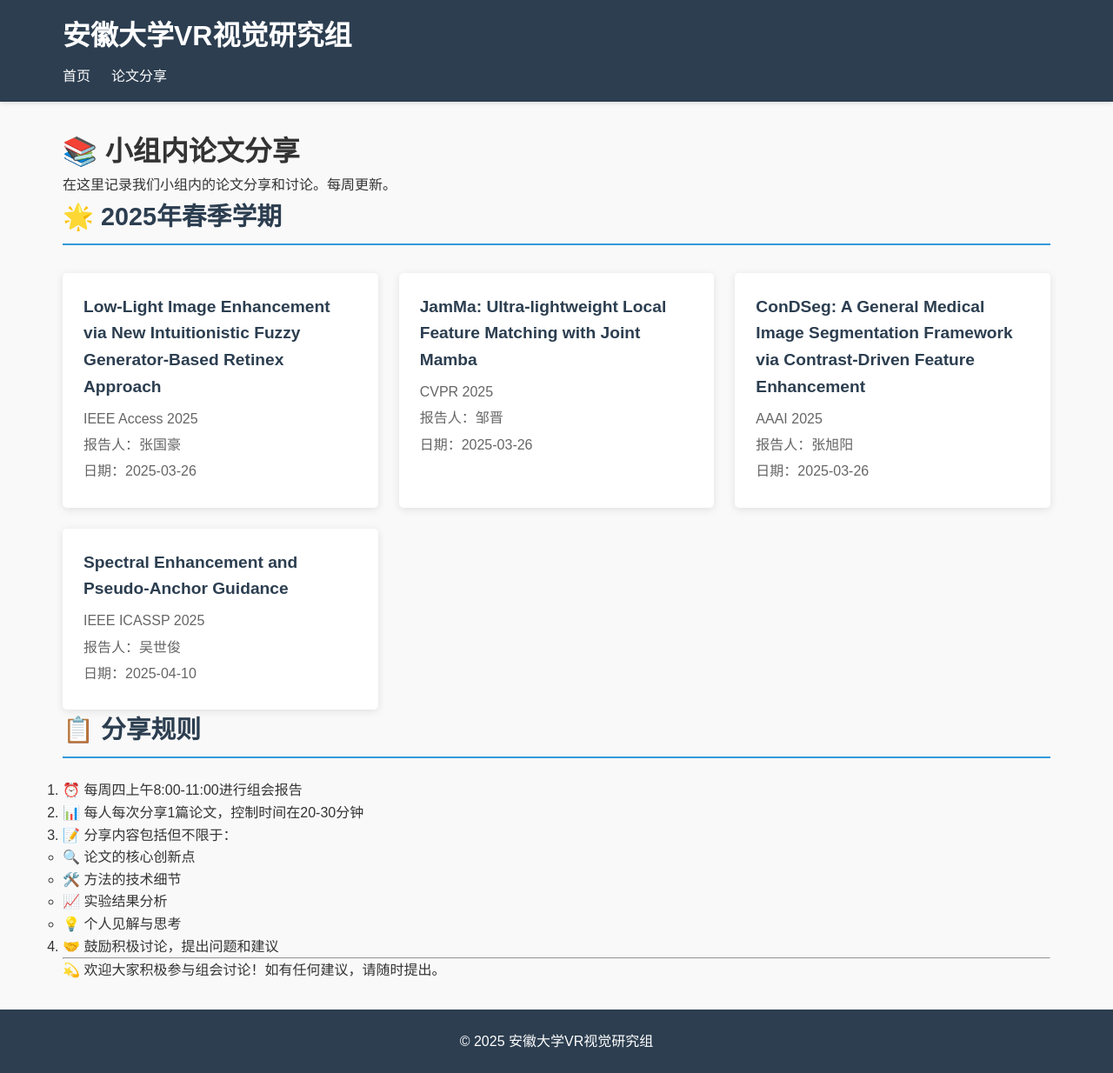
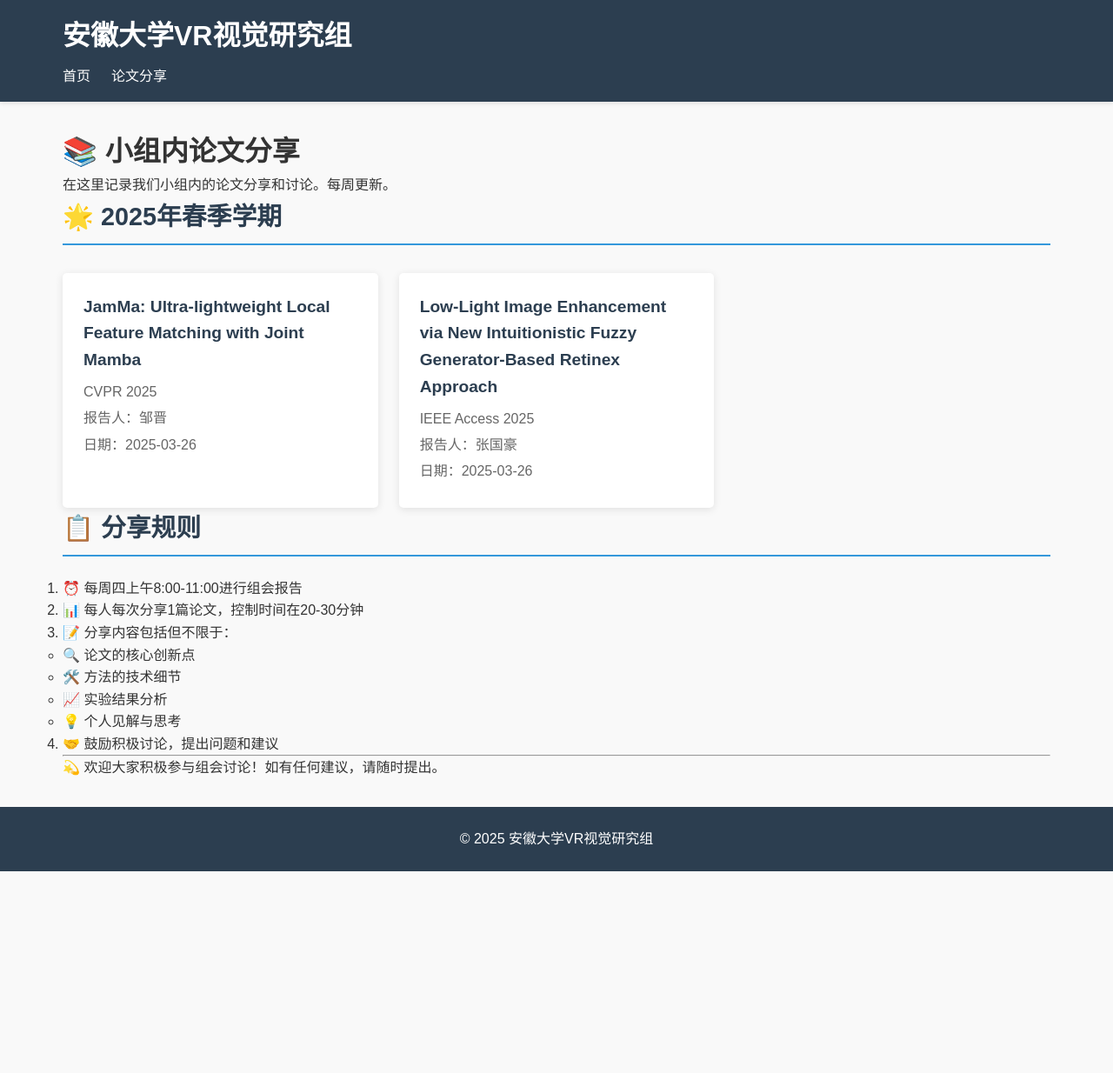
Before and after one commit to shixuan7/ahu-test, a Jekyll site: the page built from index.md, in a window 1280 px wide. Shown: the whole page at 87% size. Built offline with Jekyll 4.4.1, drawn with Linux system fonts in a browser that asks for light colours; after the commit the page ends 1002 px from its top, so only the background shows below that.

Commit message:
feat init project

```diff
--- a/_config.yml
+++ b/_config.yml
@@ -6,26 +6,28 @@ theme: minima
 
 # Jekyll 配置
 markdown: kramdown
-permalink: pretty
+permalink: /:year/:month/:day/:title/
 exclude:
   - Gemfile
   - Gemfile.lock
   - node_modules
   - vendor
 
-# 集合设置
-collections:
-  papers:
-    output: true
-    permalink: /papers/:path/
+# 论文页面配置
+paginate: 10
+paginate_path: "/page:num/"
+
+# 自动生成摘要
+excerpt_separator: <!--more-->
 
 # Defaults
 defaults:
   - scope:
-      path: ""
-      type: "papers"
+      path: "_posts"
+      type: "posts"
     values:
       layout: "paper"
+      permalink: "/papers/:title/"
   - scope:
       path: ""
     values:
--- a/index.md
+++ b/index.md
@@ -10,38 +10,16 @@ title: 首页
 ## 🌟 2025年春季学期
 
 <div class="paper-list" id="paper-list">
+  {% for post in site.posts %}
   <div class="paper-item">
-    <a href="{{ site.url }}{{ site.baseurl }}/index.html?paper=1">
-      <h3>Low-Light Image Enhancement via New Intuitionistic Fuzzy Generator-Based Retinex Approach</h3>
-      <p>IEEE Access 2025</p>
-      <p>报告人：张国豪</p>
-      <p>日期：2025-03-26</p>
+    <a href="{{ site.url }}{{ site.baseurl }}{{ post.url }}">
+      <h3>{{ post.title }}</h3>
+      <p>{{ post.journal }}</p>
+      <p>报告人：{{ post.presenter }}</p>
+      <p>日期：{{ post.date | date: "%Y-%m-%d" }}</p>
     </a>
   </div>
-  <div class="paper-item">
-    <a href="https://arxiv.org/abs/2503.03437" target="_blank">
-      <h3>JamMa: Ultra-lightweight Local Feature Matching with Joint Mamba</h3>
-      <p>CVPR 2025</p>
-      <p>报告人：邹晋</p>
-      <p>日期：2025-03-26</p>
-    </a>
-  </div>
-  <div class="paper-item">
-    <a href="https://arxiv.org/abs/2412.08345" target="_blank">
-      <h3>ConDSeg: A General Medical Image Segmentation Framework via Contrast-Driven Feature Enhancement</h3>
-      <p>AAAI 2025</p>
-      <p>报告人：张旭阳</p>
-      <p>日期：2025-03-26</p>
-    </a>
-  </div>
-  <div class="paper-item">
-    <a href="https://arxiv.org/abs/2412.19111" target="_blank">
-      <h3>Spectral Enhancement and Pseudo-Anchor Guidance</h3>
-      <p>IEEE ICASSP 2025</p>
-      <p>报告人：吴世俊</p>
-      <p>日期：2025-04-10</p>
-    </a>
-  </div>
+  {% endfor %}
 </div>
 
 ## 📋 分享规则
```
Also changed, not shown: _layouts/paper.html (+1 -7 lines), _posts/2025-03-26-1-low-light-enhancement.md (added, +17 -0 lines), _posts/2025-03-26-2-jamma-feature-matching.md (added, +17 -0 lines), .github/workflows/update-readme.yml (added).
